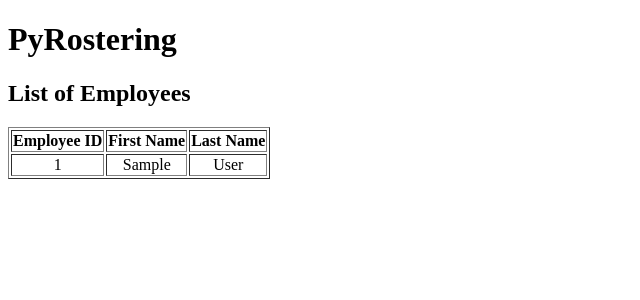
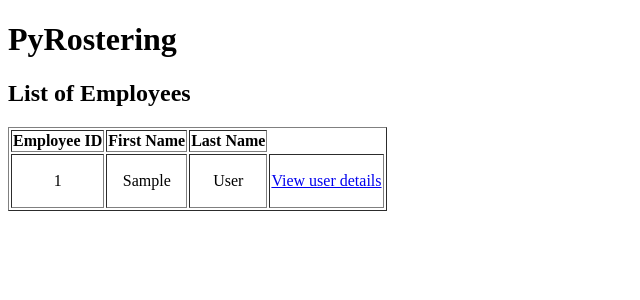
Before and after one commit to adrianosmarinho/pyrostering, a Django app: page /rostering/employee/index/ in a window 1280 px wide. Shown: the top 300 px of the page, without its empty margins (0-640 px from the left). Run offline with Django 3.2, Linux system fonts and the light colour scheme; tables that the repository leaves empty hold one stand-in row (values such as "Sample post").

Commit message:
added link to employee personal page in the employee index + updated readme.md

```diff
--- a/rostering/templates/rostering/employee_index.html
+++ b/rostering/templates/rostering/employee_index.html
@@ -22,7 +22,10 @@
                         <td> {{employee.id}} </td>
                         <td> {{employee.first_name}} </td>
                         <td> {{employee.last_name}} </td>
+                        <td> <p><a href="{% url 'employee_show' employee.id %}">View user details </a></p> </td>
+
                     </tr>
+
                 {% endfor %}
             </tbody>
         </table>
```
Also changed, not shown: README.md.
